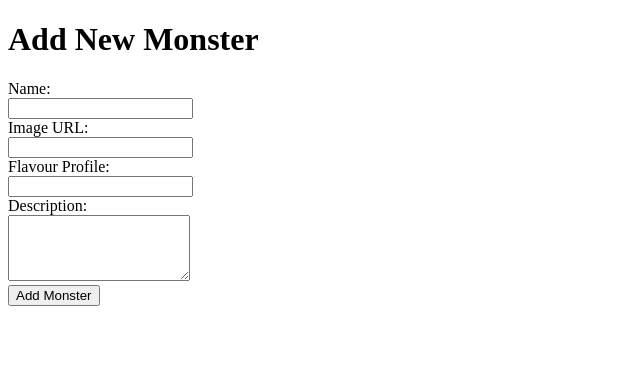
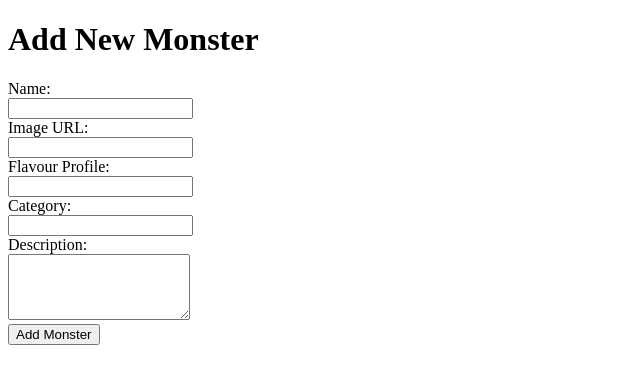
Before and after one commit to g0m3s618/MyMonsterList, a Flask app: template templates/admin/add_monster.html in a window 1280 px wide. Shown: the top 384 px of the page, without its empty margins (0-640 px from the left). Run offline with Flask 3, Linux system fonts and the light colour scheme; the template is opened without the code that fills it, so the values that code supplies are empty.

Commit message:
Category field added to the monsters table.

```diff
--- a/app.py
+++ b/app.py
@@ -5,6 +5,7 @@ from flask_mail import Mail, Message
 from dotenv import load_dotenv
 import os
 from itsdangerous import URLSafeTimedSerializer
+from flask_migrate import Migrate
 
 # Load environment variables from .env file
 load_dotenv()
@@ -31,6 +32,7 @@ app.config['MAIL_DEFAULT_SENDER'] = os.getenv('MAIL_USERNAME')
 db = SQLAlchemy(app)
 bcrypt = Bcrypt(app)
 mail = Mail(app)
+migrate = Migrate(app, db)
 
 # Initialize the serializer
 s = URLSafeTimedSerializer(app.config['SECRET_KEY'])
@@ -63,6 +65,7 @@ class Monster(db.Model):
     image_url = db.Column(db.String(250), nullable=True)
     flavour_profile = db.Column(db.String(100), nullable=True)
     description = db.Column(db.Text, nullable=True)
+    category = db.Column(db.String(100), nullable=True)
 
 # Create tables if they don't exist
 with app.app_context():
@@ -213,8 +216,9 @@ def add_monster():
         image_url = request.form['image_url']
         flavour_profile = request.form['flavour_profile']
         description = request.form['description']
+        category = request.form['category']
 
-        new_monster = Monster(name=name, image_url=image_url, flavour_profile=flavour_profile, description=description)
+        new_monster = Monster(name=name, image_url=image_url, flavour_profile=flavour_profile, description=description, category=category)
         db.session.add(new_monster)
         db.session.commit()
         flash("Monster added successfully!")
@@ -237,6 +241,7 @@ def edit_monster(monster_id):
     if request.method == 'POST':
         monster.name = request.form['name']
         monster.flavour_profile = request.form['flavour_profile']
+        monster.category = request.form['category']
         monster.image_url = request.form['image_url']
         monster.description = request.form['description']
 
--- a/templates/admin/add_monster.html
+++ b/templates/admin/add_monster.html
@@ -31,6 +31,13 @@
                     name="flavour_profile"
                     required
                 /><br />
+                <label for="category">Category:</label><br />
+                <input
+                    type="text"
+                    id="category"
+                    name="category"
+                    required
+                /><br />
 
                 <label for="description">Description:</label><br />
                 <textarea
--- a/templates/admin/admin_monsters.html
+++ b/templates/admin/admin_monsters.html
@@ -11,13 +11,14 @@
         <ul>
             {% for monster in monsters %}
             <li>
-                <strong>{{ monster.name }}</strong> - {{ monster.flavour_type
-                }}<br />
+                <strong>{{ monster.name }}</strong> - {{ monster.flavour_profile
+                }} <br />
                 <img
                     src="{{ monster.image_url }}"
                     alt="{{ monster.name }}"
                     width="100"
                 /><br />
+                {{ monster.category }}<br />
                 {{ monster.description }}<br />
                 <a href="{{ url_for('edit_monster', monster_id=monster.id) }}"
                     >Edit</a
```
Also changed, not shown: templates/admin/edit_monster.html (+8 -0 lines), 1 other file.
